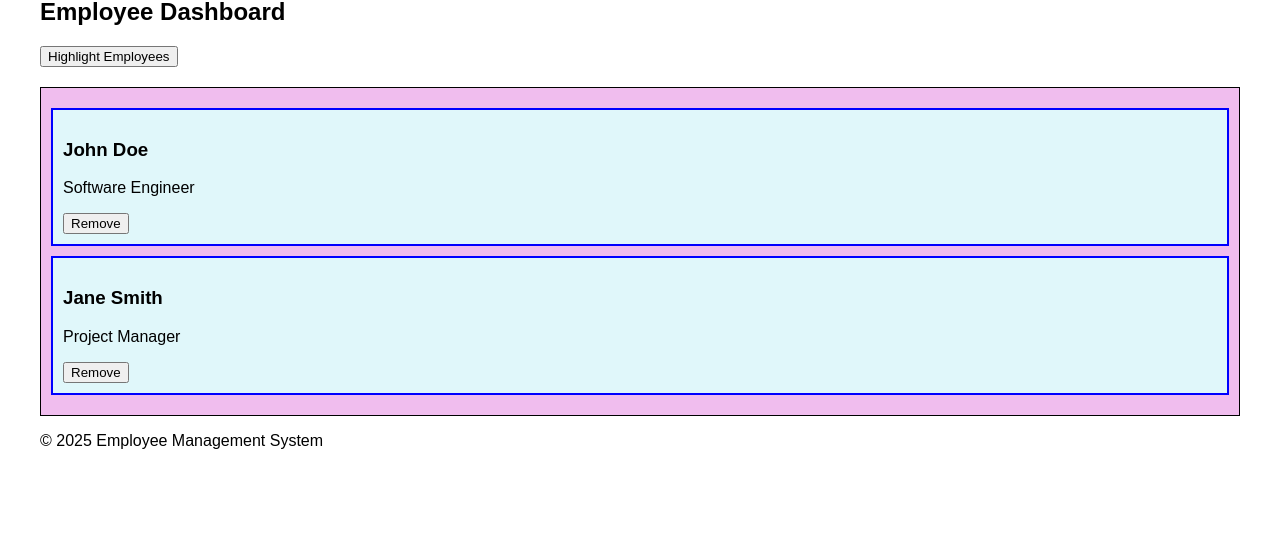
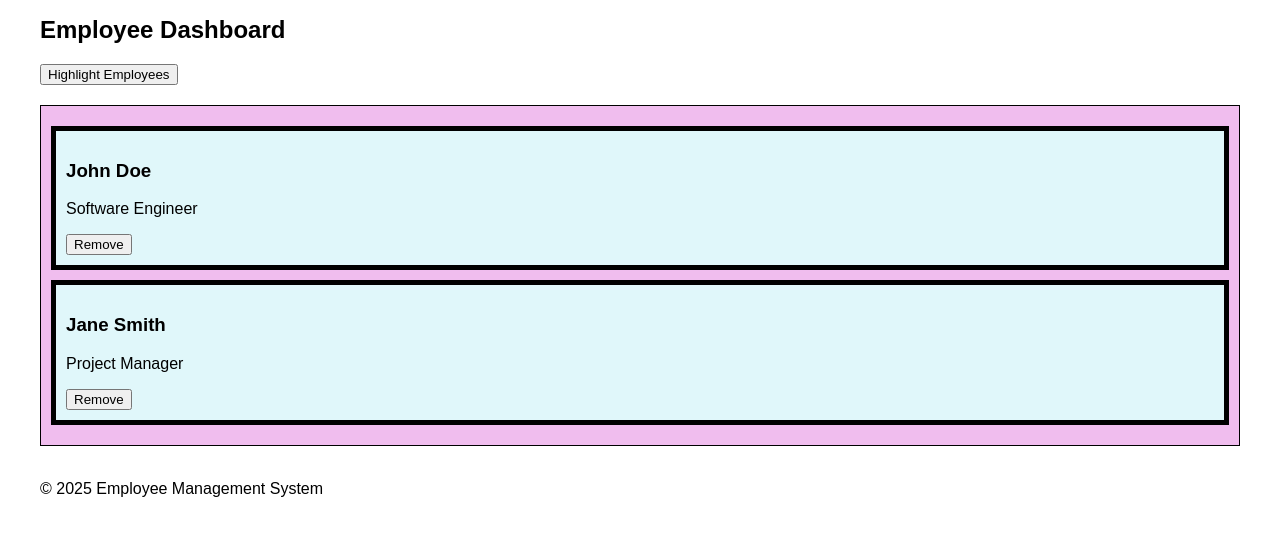
Before and after one commit to MbiluM/cc_13.js, a plain HTML site: page index.html in a window 1280 px wide. Both pictures are taken after a click on the button "Highlight Employees". Shown: the part 122-658 px from the top of the page. Drawn offline with Linux system fonts and the light colour scheme.

```diff
--- a/cc_13.js
+++ b/cc_13.js
@@ -1,4 +1,4 @@
-// cc_13.js
+// cc_13.js Task 1 - 5
 
 function addEmployeeCard(name, position) {
     const employeeContainer = document.getElementById("employeeContainer");
@@ -28,7 +28,7 @@
 function highlightAllCards() {
     const cards = document.querySelectorAll(".employee-card");
     Array.from(cards).forEach(card => {
-        card.style.border = "2px solid blue";
+        card.style.border = "5px solid black";
         card.style.backgroundColor = "#e0f7fa";
     });
 }
```
Also changed, not shown: index.html (+2 -0 lines).
